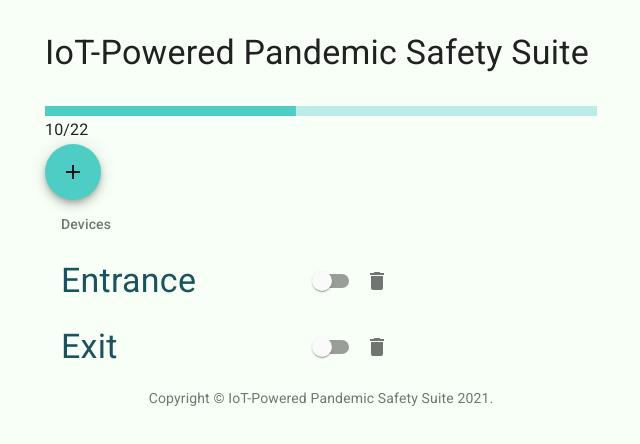
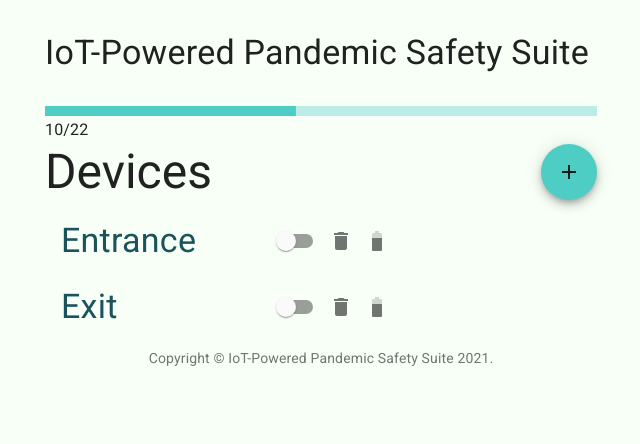
Before and after one commit to SWENG-Group-9/Frontend, a React (Create React App) app: page / in a window 1280 px wide. Shown: the top 444 px of the page, without its empty margins (319-959 px from the left). Built offline with nearby package versions, Linux system fonts and the light colour scheme.

Commit message:
Formatted the table a little to look like our mockup
- Created Header
- Added batter

*Next Step*
- Make it so that it is dynamic

```diff
--- a/src/DevicesTable.js
+++ b/src/DevicesTable.js
@@ -1,21 +1,23 @@
-import React from 'react';
-import { makeStyles } from '@material-ui/core/styles';
-import List from '@material-ui/core/List';
-import ListItem from '@material-ui/core/ListItem';
-import ListItemIcon from '@material-ui/core/ListItemIcon';
-import ListItemSecondaryAction from '@material-ui/core/ListItemSecondaryAction';
-import ListItemText from '@material-ui/core/ListItemText';
-import ListSubheader from '@material-ui/core/ListSubheader';
-import Switch from '@material-ui/core/Switch';
-import IconButton from '@material-ui/core/IconButton';
-import DeleteIcon from '@material-ui/icons/Delete';
-import Fab from '@material-ui/core/Fab';
-import AddIcon from '@material-ui/icons/Add';
-import Typography from '@material-ui/core/Typography';
+import React from "react";
+import { makeStyles } from "@material-ui/core/styles";
+import List from "@material-ui/core/List";
+import ListItem from "@material-ui/core/ListItem";
+import ListItemIcon from "@material-ui/core/ListItemIcon";
+import ListItemSecondaryAction from "@material-ui/core/ListItemSecondaryAction";
+import ListItemText from "@material-ui/core/ListItemText";
+import ListSubheader from "@material-ui/core/ListSubheader";
+import Switch from "@material-ui/core/Switch";
+import IconButton from "@material-ui/core/IconButton";
+import DeleteIcon from "@material-ui/icons/Delete";
+import Fab from "@material-ui/core/Fab";
+import AddIcon from "@material-ui/icons/Add";
+import Typography from "@material-ui/core/Typography";
+import Box from "@material-ui/core/Box";
+import Battery80Icon from "@material-ui/icons/Battery80";
 
 const useStyles = makeStyles((theme) => ({
   root: {
-    width: '100%',
+    width: "100%",
     maxWidth: 360,
     backgroundColor: theme.palette.background,
   },
@@ -23,7 +25,7 @@ const useStyles = makeStyles((theme) => ({
 
 export default function DevicesTable() {
   const classes = useStyles();
-  const [checked, setChecked] = React.useState(['wifi']);
+  const [checked, setChecked] = React.useState(["wifi"]);
 
   const handleToggle = (value) => () => {
     const currentIndex = checked.indexOf(value);
@@ -40,41 +42,65 @@ export default function DevicesTable() {
 
   return (
     <>
+      <Box display="flex">
+        <Box flexGrow={1}>
+          <Typography variant="h3" component="h3">
+            Devices
+          </Typography>
+        </Box>
+        <Box>
           <Fab color="primary" aria-label="add">
             <AddIcon />
           </Fab>
-    <List subheader={<ListSubheader>Devices</ListSubheader>} className={classes.root}>
+        </Box>
+      </Box>
+      <List className={classes.root}>
         <ListItem>
           <ListItemText
             disableTypography
             id="switch-list-label-entrance"
-        primary={<Typography variant="h4" style={{ color: '#1a535c' }}>Entrance</Typography>} />
+            primary={
+              <Typography variant="h4" style={{ color: "#1a535c" }}>
+                Entrance
+              </Typography>
+            }
+          />
           <ListItemSecondaryAction>
             <Switch
               edge="end"
-            onChange={handleToggle('entrance')}
-            checked={checked.indexOf('entrance') !== -1}
-            inputProps={{ 'aria-labelledby': 'switch-list-label-entrance' }}
+              onChange={handleToggle("entrance")}
+              checked={checked.indexOf("entrance") !== -1}
+              inputProps={{ "aria-labelledby": "switch-list-label-entrance" }}
             />
             <IconButton edge="end" aria-label="delete">
               <DeleteIcon />
             </IconButton>
+            <IconButton edge="end" aria-label="Battery">
+              <Battery80Icon />
+            </IconButton>
           </ListItemSecondaryAction>
-
         </ListItem>
         <ListItem>
           <ListItemText
             id="switch-list-label-exit"
-        primary={<Typography variant="h4" style={{ color: '#1a535c' }}>Exit</Typography>} />
+            primary={
+              <Typography variant="h4" style={{ color: "#1a535c" }}>
+                Exit
+              </Typography>
+            }
+          />
           <ListItemSecondaryAction>
             <Switch
               edge="end"
-                onChange={handleToggle('exit')}
-                checked={checked.indexOf('exit') !== -1}
-                inputProps={{ 'aria-labelledby': 'switch-list-label-exit' }}
+              onChange={handleToggle("exit")}
+              checked={checked.indexOf("exit") !== -1}
+              inputProps={{ "aria-labelledby": "switch-list-label-exit" }}
             />
             <IconButton edge="end" aria-label="delete">
               <DeleteIcon />
+            </IconButton>
+            <IconButton edge="end" aria-label="Battery">
+              <Battery80Icon />
             </IconButton>
           </ListItemSecondaryAction>
         </ListItem>
```
Lines whose indentation alone changed are shown as unchanged.
